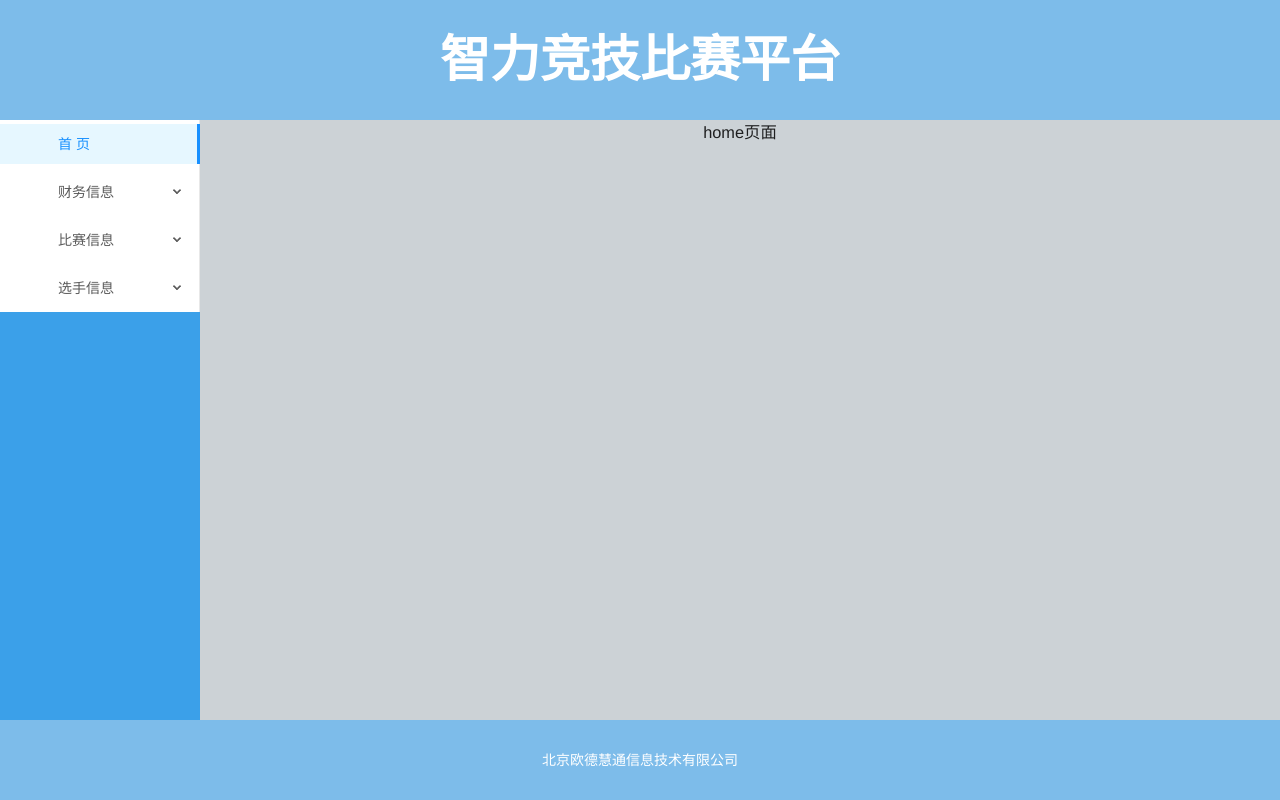
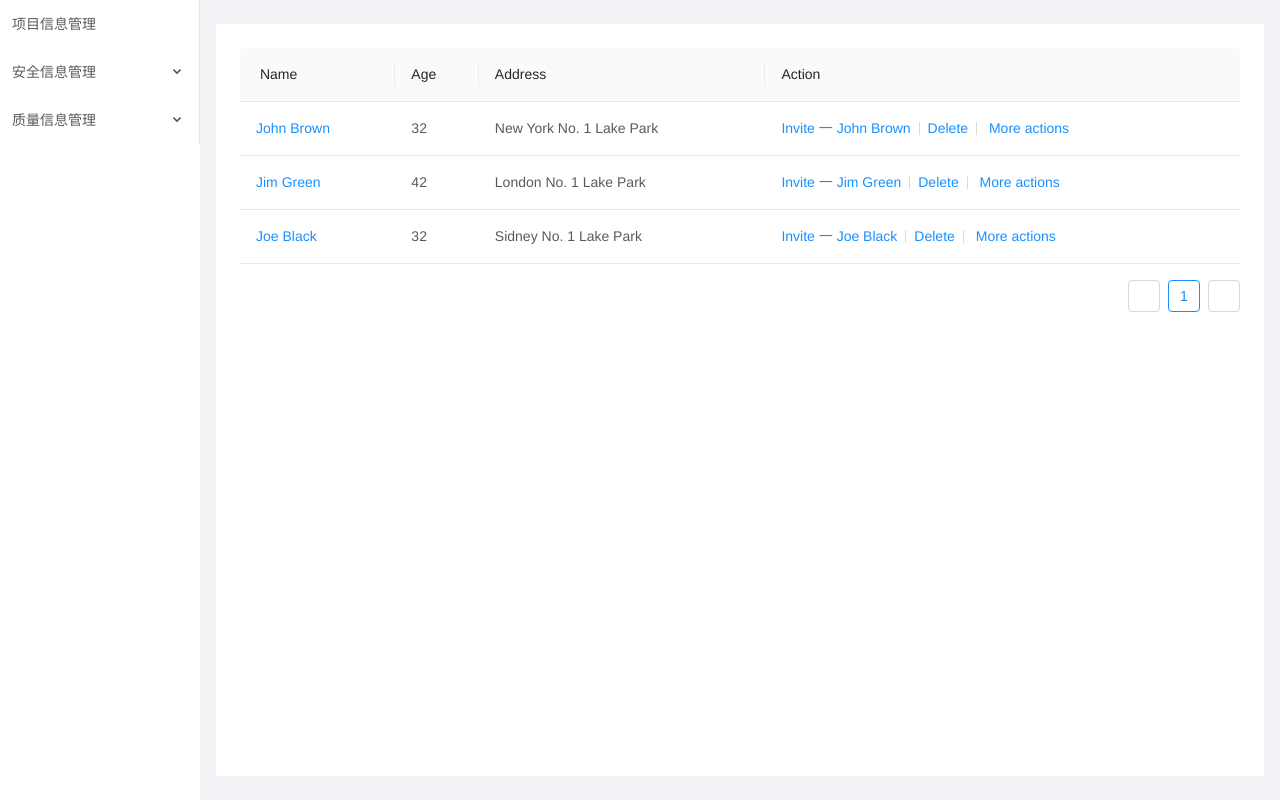
Before and after one commit to StoneNN/InvoiceDemo, a Vue app: page /#/home in a window 1280 px wide. Built offline with nearby package versions, Linux system fonts and the light colour scheme.

Commit message:
重新设计menu

```diff
--- a/src/layouts/default.vue
+++ b/src/layouts/default.vue
@@ -1,166 +1,185 @@
 <!--
  * @Author: Nxf
  * @Date: 2022-04-05 18:42:09
- * @LastEditors: Nxf
- * @LastEditTime: 2022-04-07 00:33:23
+ * @LastEditors: Nn
+ * @LastEditTime: 2022-04-07 17:35:04
  * @Descripttion: Default Layout
+ 11111
+ 1`1111
+ 222222
+ 333333
+
 -->
 
+
 <template>
-  <div id="components-layout-demo-basic">
+  <a-layout id="components-layout-demo-custom-trigger" style="height:100%">
+    <a-layout-sider theme="light" v-model="collapsed" :trigger="null" collapsible>
+      <div >
+          <a-menu
+            :inlineIndent="inlineIndent"
+            :defaultSelectedKeys="[$route.path]"
+            :openKeys="openKeys"
+            mode="inline"
+            :inline-collapsed="collapsed"
+            @openChange="onOpenChange"
+            @click="menuClick">
+            <!-- 菜单遍历的开始 -->
+            <template v-for="item in list">
+              <!-- 如果当前遍历项没有children，视为子菜单项，注意所有的key都是path用于路由跳转，以及当前选中记录 -->
+              <a-menu-item v-if="!item.children" :key="item.path">
+                <i :class="item.icon" />
+                <span>{{ item.title }}</span>
+              </a-menu-item>
+              <!-- 否则视为子菜单，传入菜单信息并且运用下面定义的函数式组件 -->
+              <sub-menu v-else :key="item.path" :menu-info="item" />
+            </template>
+        </a-menu>
+      </div>
+    </a-layout-sider>
     <a-layout>
-      <!-- 页头 -->
-      <a-layout-header>智力竞技比赛平台</a-layout-header>
-      <a-layout>
-        <!-- 选择菜单 -->
-        <a-layout-sider>
-          <a-menu
-            style="width: 100%"
-            :default-selected-keys="['1']"
-            :open-keys.sync="openKeys"
-            mode="inline"
-            @click="handleClick"
-          >
-            <a-menu-item key="1">
-              <a-icon type="home" />
-              <span>首  页</span>
-            </a-menu-item>
-            <a-sub-menu key="sub1" @titleClick="titleClick">
-              <span slot="title"><a-icon type="account-book" /><span>财务信息</span></span>
-              <a-menu-item-group key="g1">
-                <a-menu-item
-                  key="10"
-                  @click="jumpToPage"
-                >
-                  发票
-                </a-menu-item>
-                <a-menu-item key="2">
-                  Option 2
-                </a-menu-item>
-              </a-menu-item-group>
-
-            </a-sub-menu>
-            <a-sub-menu key="sub2" @titleClick="titleClick">
-              <span slot="title"><a-icon type="appstore" /><span>比赛信息</span></span>
-              <a-menu-item key="5">
-                Option 5
-              </a-menu-item>
-              <a-menu-item key="6">
-                Option 6
-              </a-menu-item>
-              <a-sub-menu key="sub3" title="Submenu">
-                <a-menu-item key="7">
-                  Option 7
-                </a-menu-item>
-                <a-menu-item key="8">
-                  Option 8
-                </a-menu-item>
-              </a-sub-menu>
-            </a-sub-menu>
-            <a-sub-menu key="sub4">
-              <span slot="title"><a-icon type="setting" /><span>选手信息</span></span>
-              <a-menu-item key="9">
-                Option 9
-              </a-menu-item>
-              <a-menu-item key="10">
-                Option 10
-              </a-menu-item>
-              <a-menu-item key="11">
-                Option 11
-              </a-menu-item>
-              <a-menu-item key="12">
-                Option 12
-              </a-menu-item>
-            </a-sub-menu>
-          </a-menu>
-        </a-layout-sider>
-        <!-- 内容区 -->
-        <a-layout-content>
-          <router-view />
+      <a-layout-content :style="{ margin: '24px 16px', padding: '24px', background: '#fff', minHeight: '280px' }">
+        <router-view/>
       </a-layout-content>
     </a-layout>
-      <!-- 页脚 -->
-      <a-layout-footer>北京欧德慧通信息技术有限公司</a-layout-footer>
   </a-layout>
-  </div>
 </template>
-
-
-
 <script>
   import Vue from "vue";
-  import { Layout, Icon, Menu} from "ant-design-vue";
+  import { Layout, Table, Icon, Menu} from "ant-design-vue";
   import 'ant-design-vue/dist/antd.css';
 
-  Vue.use(Layout).use(Icon).use(Menu);
+  Vue.use(Layout).use(Table).use(Icon).use(Menu);
 
+// 定义函数式组件
+const SubMenu = {
+  template: `
+      <a-sub-menu :key="menuInfo.path" v-bind="$props" v-on="$listeners">
+        <span slot="title">
+          <i :class="menuInfo.icon" /><span>{{ menuInfo.title }}</span>
+        </span>
+        <template v-for="item in menuInfo.children">
+          <a-menu-item v-if="!item.children" :key="item.path">
+            <i :class="item.icon" />
+            <span>{{ item.title }}</span>
+          </a-menu-item>
+          <sub-menu v-else :key="item.path" :menu-info="item" />
+        </template>
+      </a-sub-menu>
+    `,
+  name: 'SubMenu',
+  // must add isSubMenu: true 此项必须被定义
+  isSubMenu: true,
+  props: {
+    // 解构a-sub-menu的属性，也就是文章开头提到的为什么使用函数式组件
+    ...Menu.SubMenu.props,
+    // 接收父级传递过来的菜单信息
+    menuInfo: {
+      type: Object,
+      default: () => ({}),
+    },
+  },
+};
 export default {
-    name:"defaultLayout",
   data() {
     return {
-        // collapsed: false,
-        current: ['mail'],
-        openKeys: ['1'],
-      };
+      // 菜单缩进
+      inlineIndent:12,
+      // 默认不折叠
+      collapsed: false,
+      // 全部顶级父节点,用来控制所有父级菜单只展开其中的一项，可用遍历菜单信息进行赋值
+      rootSubmenuKeys: ['/infomationManage','/safeInfoManage','/qualityInfoManage'],
+      // 展开的父菜单项
+      openKeys: [],
+      // 选中的子菜单项
+      defaultSelectedKeys: [this.$route.path],
+      // 菜单信息，可从后台获取
+      list: [
+        {
+          key: '1',
+          title: '项目信息管理',
+          path: '/infomationManage',
+          icon:'iconfont icon-information'
         },
-    watch: {
-      openKeys(val) {
-        console.log('openKeys', val);
+        {
+          key: '2',
+          title: '安全信息管理',
+          path: '/safeInfoManage',
+          icon:'iconfont icon-anquan',
+          children: [
+            {
+              key: '2.1',
+              title: '安全风险管理',
+              path: '/safeRisk',
+              icon:'',
+              children: [
+                {
+                  key: '2.1.1',
+                  title: '风险分类管理',
+                  path: '/riskClassifyManage',
+                  icon:'',
+                },
+                {
+                    key: '2.1.2',
+                    title: '分类辨识',
+                    path: '/classifyIdentity',
+                    icon:'',
+                }
+              ],
+            },
+          ],
+        },
+        {
+          key: '3',
+          title: '质量信息管理',
+          path: '/qualityInfoManage',
+          icon:'iconfont icon-zhiliang',
+          children:[
+              {
+                  key: '3.1',
+                  title: '质量控制点管理',
+                  path: '/controlPointManage',
+                  icon:'',
+              }
+          ]
+        }
+      ],
+    }
+  },
+  created(){
+    // 将从缓存中取出openKeys
+    const openKeys = window.sessionStorage.getItem('openKeys')
+    if(openKeys){
+      // 存在即赋值
+      this.openKeys = JSON.parse(openKeys)
+    }
+  },
+  methods: {
+    // 点击菜单，路由跳转,注意的是当点击MenuItem才会触发此函数
+    menuClick({ item, key, keyPath }) {
+      console.log(item,keyPath);
+      // 获取到当前的key,并且跳转
+      this.$router.push({
+        path: key
+      })
+    },
+    onOpenChange(openKeys) {
+      // 将当前打开的父级菜单存入缓存中
+      window.sessionStorage.setItem('openKeys', JSON.stringify(openKeys))
+      //  控制只打开一个
+      const latestOpenKey = openKeys.find(key => this.openKeys.indexOf(key) === -1);
+      if (this.rootSubmenuKeys.indexOf(latestOpenKey) === -1) {
+        this.openKeys = openKeys;
+      } else {
+        this.openKeys = latestOpenKey ? [latestOpenKey] : [];
+      }
     },
   },
-    methods: {
-      handleClick(e) {
-        console.log('click', e);
-      },
-      titleClick(e) {
-        console.log('titleClick', e);
-      },
-      jumpToPage(){
-        console.log('---- jumpToPage ----',this.$router);
-        this.$router.push({
-          name:'invoiceList'
-        })
-      }
+  // 注册局部组件
+  components: {
+    'sub-menu': SubMenu,
   },
 };
 </script>
-
-
-
-<style scoped>
-  #components-layout-demo-basic {
-    text-align: center;
-    height: 100%;
-  }
-  #components-layout-demo-basic .ant-layout-header,
-  #components-layout-demo-basic .ant-layout-footer {
-    background: #7dbcea;
-    color: #fff;
-    padding: 0;
-  }
-  #components-layout-demo-basic .ant-layout-header {
-    height: 15vh;
-    line-height: 15vh;
-    font-size: 50px;
-    font-weight: bolder;
-  }
-  #components-layout-demo-basic .ant-layout-footer {
-    height: 10vh;
-    line-height: 10vh;
-  }
-  #components-layout-demo-basic .ant-layout-sider {
-    background: #3ba0e9;
-    color: #fff;
-    height: 75vh;
-  }
-  #components-layout-demo-basic .ant-layout-content {
-    background: rgb(204, 210, 214);
-    color: #fff;
-  }
-  #components-layout-demo-basic > .ant-layout {
-    margin-bottom: 48px;
-  }
-  #components-layout-demo-basic > .ant-layout:last-child {
-    margin: 0;
-  }
+<style>
 </style>
--- a/src/pages/home.vue
+++ b/src/pages/home.vue
@@ -1,11 +1,12 @@
 <!--
  * @Author: Nn
  * @Date: 2022-04-06 17:34:31
- * @LastEditors: Nxf
- * @LastEditTime: 2022-04-06 22:53:35
+ * @LastEditors: Nn
+ * @LastEditTime: 2022-04-07 16:16:22
  * @Description:
 -->
 
+<!--
 <template>
         <h1>home页面</h1>
 </template>
@@ -17,3 +18,82 @@
 <style scoped>
 
 </style>
+-->
+
+<template>
+    <a-table :columns="columns" :data-source="data">
+        <a slot="name" slot-scope="text">{{ text }}</a>
+        <span slot="customTitle"><a-icon type="smile-o" /> Name</span>
+        <span slot="action" slot-scope="text, record">
+            <a>Invite 一 {{ record.name }}</a>
+            <a-divider type="vertical" />
+            <a>Delete</a>
+            <a-divider type="vertical" />
+            <a class="ant-dropdown-link"> More actions <a-icon type="down" /> </a>
+        </span>
+    </a-table>
+</template>
+<script>
+    import Vue from "vue";
+    import { Table, Icon, Divider, Tag} from "ant-design-vue";
+    import 'ant-design-vue/dist/antd.css';
+
+    Vue.use(Table).use(Icon).use(Divider).use(Tag);
+
+    const columns = [
+        {
+            dataIndex: 'name',
+            key: 'name',
+            slots: { title: 'customTitle' },
+            scopedSlots: { customRender: 'name' },
+        },
+        {
+            title: 'Age',
+            dataIndex: 'age',
+            key: 'age',
+        },
+        {
+            title: 'Address',
+            dataIndex: 'address',
+            key: 'address',
+        },
+        {
+            title: 'Action',
+            key: 'action',
+            scopedSlots: { customRender: 'action' },
+        },
+        ];
+
+    const data = [
+        {
+            key: '1',
+            name: 'John Brown',
+            age: 32,
+            address: 'New York No. 1 Lake Park',
+            tags: ['nice', 'developer'],
+        },
+        {
+            key: '2',
+            name: 'Jim Green',
+            age: 42,
+            address: 'London No. 1 Lake Park',
+            tags: ['loser'],
+        },
+        {
+            key: '3',
+            name: 'Joe Black',
+            age: 32,
+            address: 'Sidney No. 1 Lake Park',
+            tags: ['cool', 'teacher'],
+        },
+    ];
+
+    export default {
+        data() {
+            return {
+                data,
+                columns,
+            };
+        },
+    };
+</script>
--- a/src/pages/invoice/InvoiceList.vue
+++ b/src/pages/invoice/InvoiceList.vue
@@ -1,14 +1,18 @@
 <!--
  * @Author: Nxf
  * @Date: 2022-04-05 00:39:14
- * @LastEditors: Nxf
- * @LastEditTime: 2022-04-07 01:03:28
+ * @LastEditors: Nn
+ * @LastEditTime: 2022-04-07 16:02:45
  * @Descripttion:
 -->
 
 <template>
-  <a-table :columns="columns" :data-source="data">
-
+  <a-table
+    :columns="columns"
+    :data-source="data"
+    :row-key="record => record.id"
+  >
+    <span slot="invoiceId" slot-scope="text">{{ text }}</span>
   </a-table>
 </template>
 <script>
@@ -23,6 +27,7 @@
             title: '发票号码',
             dataIndex:'invoiceId',
             key: 'invoiceId',
+            scopedSlots: { customRender: 'invoiceId' },
         },
         {
             title: '日期',
@@ -87,7 +92,7 @@
 </script>
 <style lang='less' scoped>
     /deep/.ant-table {
-        background-color: lightgray;
+        background-color: white;
         margin: 10px 20px
     }
 </style>
```
Also changed, not shown: src/router/index.js (+3 -11 lines), vue.config.js (+9 -1 lines), 1 other file (tests, documents, lock files or other folders). Lines whose indentation alone changed are shown as unchanged.
